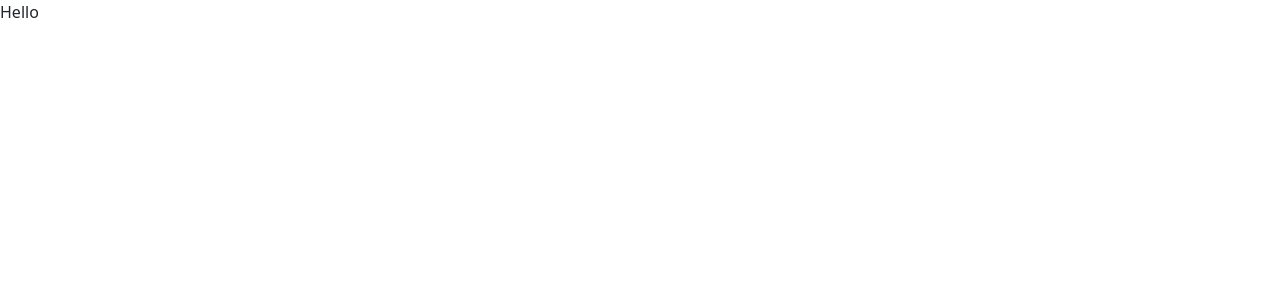
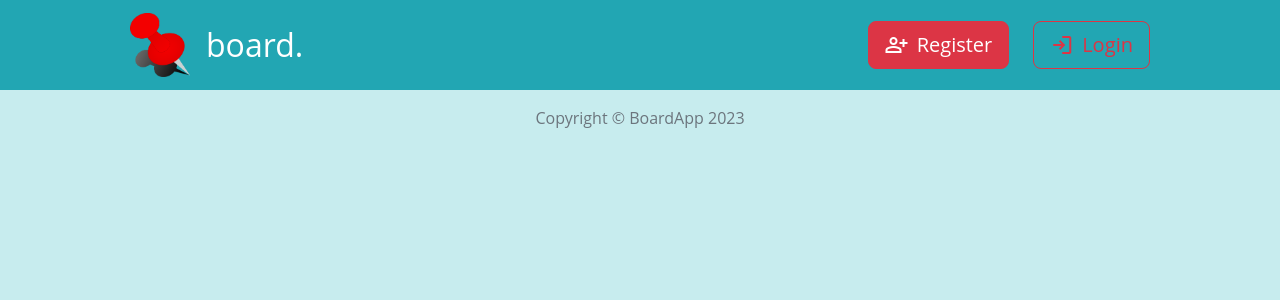
Before and after one commit to DawidParciak/fullstack-project, a React (Create React App) app in the folder client/: page / in a window 1280 px wide. Shown: the top 300 px of the page. Built offline with nearby package versions, Linux system fonts and the light colour scheme.

Commit message:
Add footer header and navbar

```diff
--- a/client/public/index.html
+++ b/client/public/index.html
@@ -2,42 +2,13 @@
 <html lang="en">
   <head>
     <meta charset="utf-8" />
-    <link rel="icon" href="%PUBLIC_URL%/favicon.ico" />
+    <link rel="icon" href="%PUBLIC_URL%/pngegg.png" />
+    <link rel="stylesheet" href="https://fonts.googleapis.com/css2?family=Material+Symbols+Outlined:opsz,wght,FILL,GRAD@48,400,0,0" />
     <meta name="viewport" content="width=device-width, initial-scale=1" />
-    <meta name="theme-color" content="#000000" />
-    <meta
-      name="description"
-      content="Web site created using create-react-app"
-    />
-    <link rel="apple-touch-icon" href="%PUBLIC_URL%/logo192.png" />
-    <!--
-      manifest.json provides metadata used when your web app is installed on a
-      user's mobile device or desktop. See https://developers.google.com/web/fundamentals/web-app-manifest/
-    -->
-    <link rel="manifest" href="%PUBLIC_URL%/manifest.json" />
-    <!--
-      Notice the use of %PUBLIC_URL% in the tags above.
-      It will be replaced with the URL of the `public` folder during the build.
-      Only files inside the `public` folder can be referenced from the HTML.
-
-      Unlike "/favicon.ico" or "favicon.ico", "%PUBLIC_URL%/favicon.ico" will
-      work correctly both with client-side routing and a non-root public URL.
-      Learn how to configure a non-root public URL by running `npm run build`.
-    -->
-    <title>React App</title>
+    <title>board.</title>
   </head>
-  <body>
+  <body class="custom-body">
     <noscript>You need to enable JavaScript to run this app.</noscript>
     <div id="root"></div>
-    <!--
-      This HTML file is a template.
-      If you open it directly in the browser, you will see an empty page.
-
-      You can add webfonts, meta tags, or analytics to this file.
-      The build step will place the bundled scripts into the <body> tag.
-
-      To begin the development, run `npm start` or `yarn start`.
-      To create a production bundle, use `npm run build` or `yarn build`.
-    -->
   </body>
 </html>
--- a/client/src/App.js
+++ b/client/src/App.js
@@ -1,10 +1,12 @@
+import Header from "./components/views/Header/Header";
+import Footer from "./components/views/Footer/Footer";
+
 function App() {
   return (
-    <main>
-      <p>
-        Hello
-      </p>
-    </main>
+    <>
+      <Header />
+      <Footer />
+    </>
   );
 }
 
--- /dev/null
+++ b/client/src/components/views/Footer/Footer.js
@@ -0,0 +1,15 @@
+import { Container, Navbar } from 'react-bootstrap';
+
+const Footer = () => {
+  return (
+    <Navbar variant="light">
+      <Container className="d-flex justify-content-center">
+        <Navbar.Text className="text-muted">
+          Copyright © BoardApp 2023
+        </Navbar.Text>
+      </Container>
+    </Navbar>
+  );
+};
+
+export default Footer;
--- /dev/null
+++ b/client/src/components/views/Header/Header.js
@@ -0,0 +1,11 @@
+import NavBar from "../NavBar/NavBar";
+
+const Header = () => {
+  return (
+    <div>
+      <NavBar />
+    </div>
+  );
+};
+
+export default Header;
--- /dev/null
+++ b/client/src/components/views/NavBar/NavBar.js
@@ -0,0 +1,43 @@
+import { Container, Navbar, Nav, Button } from "react-bootstrap";
+
+const NavBar = () => {
+  return (
+    <Navbar variant="dark" className="mt-0 navbar-color" expand="lg">
+      <Container>
+        <Navbar.Brand href="/" className="ps-5 d-flex align-items-center">
+          <img src="/pngegg.png" alt="Logo" className="me-2" style={{ width: "60px" }} />
+          <div className="d-flex flex-column">
+            <span className="h2 mb-0 ps-2">board.</span>
+          </div>
+        </Navbar.Brand>
+        <Navbar.Toggle aria-controls="navbar-nav" />
+        <Navbar.Collapse id="navbar-nav">
+          <Nav className="ms-auto">
+            <Nav.Link href="/register" className="pe-3">
+              <Button variant="danger" size="lg" className="d-flex align-items-center">
+                <span className="material-symbols-outlined pe-2">
+                  person_add
+                </span>
+                <span>
+                  Register
+                </span>
+              </Button>
+            </Nav.Link>
+            <Nav.Link href="/login" className="pe-5">
+              <Button variant="outline-danger" size="lg" className="d-flex align-items-center">
+                <span className="material-symbols-outlined pe-2">
+                  login
+                </span>
+                <span>
+                  Login
+                </span>
+              </Button>
+            </Nav.Link>
+          </Nav>
+        </Navbar.Collapse>
+      </Container>
+    </Navbar>
+  );
+};
+
+export default NavBar;
--- /dev/null
+++ b/client/src/index.css
@@ -0,0 +1,9 @@
+body.custom-body {
+  background-color: #c7ecee;
+  font-family: 'Open Sans', sans-serif;
+  text-align: center;
+}
+
+.navbar-color {
+  background-color: #22a6b3;
+}
--- a/client/src/index.js
+++ b/client/src/index.js
@@ -4,9 +4,9 @@ import App from './App';
 import store from './redux/store';
 import { Provider } from 'react-redux';
 import { BrowserRouter } from 'react-router-dom';
+import './index.css';
 
 import 'bootstrap/dist/css/bootstrap.min.css';
-
 
 const root = ReactDOM.createRoot(document.getElementById('root'));
 root.render(
--- a/client/src/redux/store.js
+++ b/client/src/redux/store.js
@@ -1,5 +1,7 @@
 import { createStore, combineReducers } from 'redux';
 import initialState from './initialState';
+
+// import reducers
 import usersReducer from './usersRedux';
 
 const subreducers = {
@@ -7,6 +9,7 @@ const subreducers = {
 }
 
 const reducer = combineReducers(subreducers);
+
 const store = createStore(
   reducer,
   initialState,
```
Also changed, not shown: client/public/pngegg.png (added).
